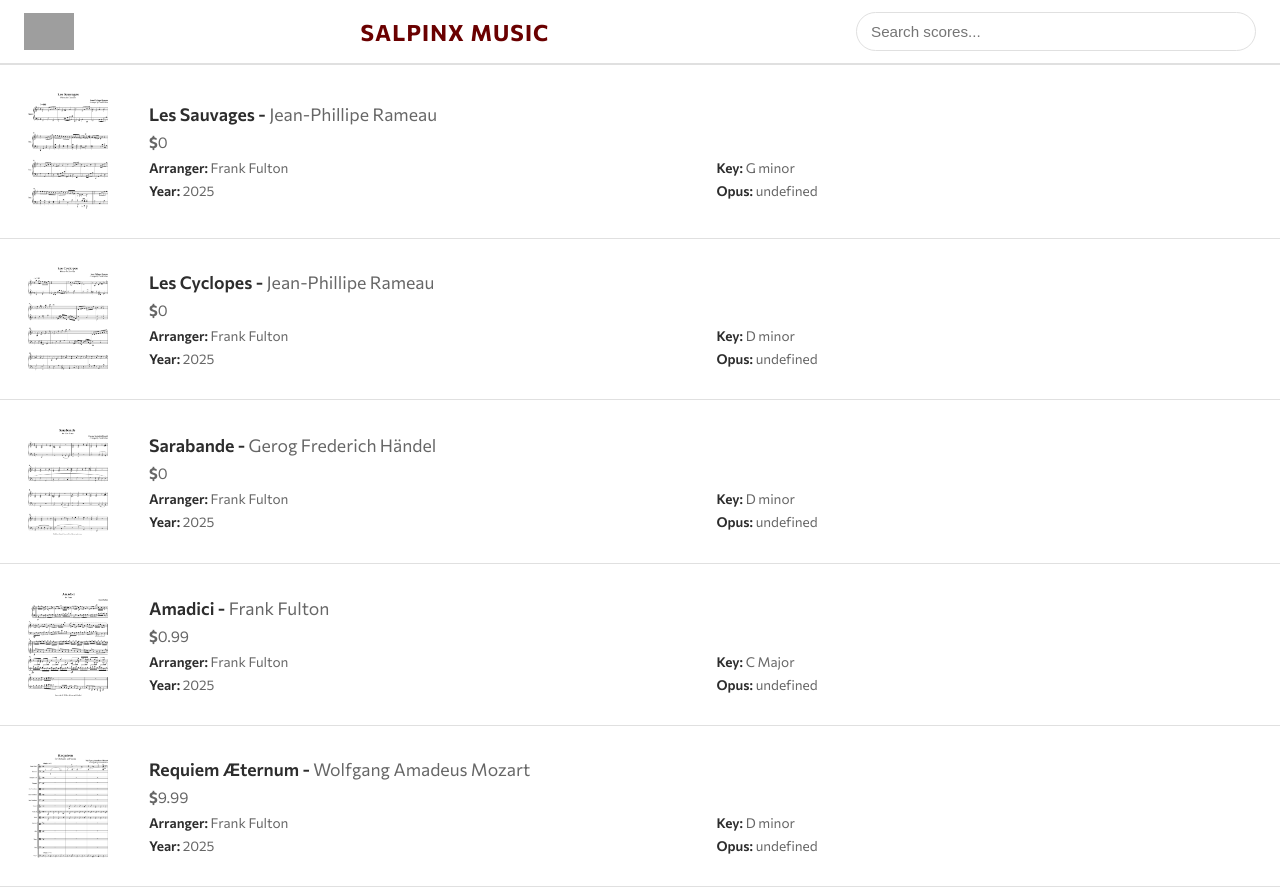
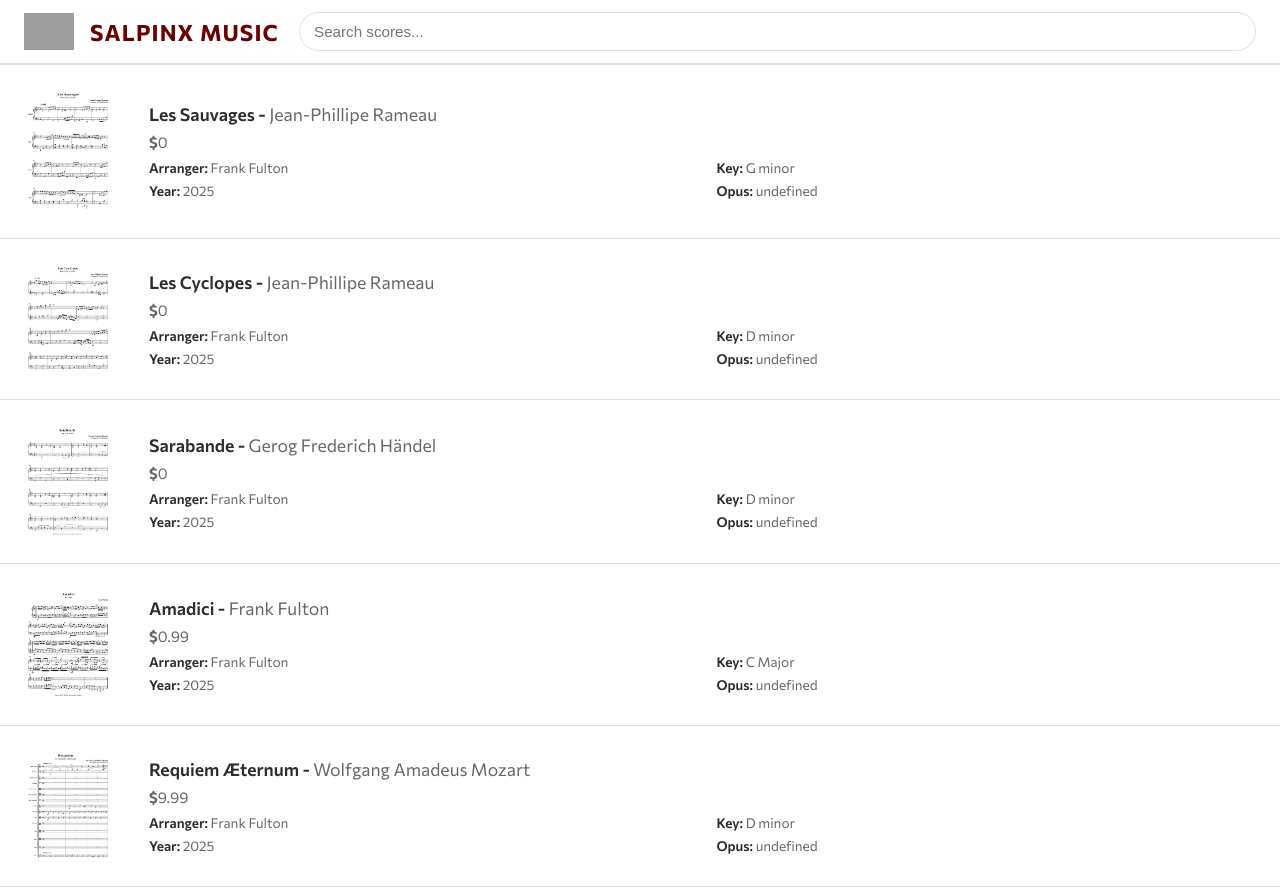
Before and after one commit to salpinxmusicscores/mainsite, a plain HTML site: page index.html in a window 1280 px wide. Drawn offline with Linux system fonts and the light colour scheme; grey boxes are pictures that could not be loaded.

Commit message:
alignment in navbar

```diff
--- a/index.html
+++ b/index.html
@@ -29,7 +29,6 @@
     .navbar {
       display: flex;
       align-items: center;
-      justify-content: space-between;
       background-color: var(--bg);
       border-bottom: 2px solid var(--divider);
       padding: 12px 24px;
@@ -44,12 +43,15 @@
       color: var(--accent);
       text-transform: uppercase;
       letter-spacing: 0.05em;
+
+
     }
 
     .search-container {
       display: flex;
       align-items: center;
-      max-width: 400px;
+
+      width: 10%;
       flex: 1;
       margin-left: 20px;
     }
@@ -64,6 +66,7 @@
       transition: border 0.3s ease;
       background-color: #fff;
       color: var(--text);
+
     }
 
     .search-container input:focus {
@@ -145,6 +148,7 @@
     .score-meta-grid .label {
       font-weight: 600;
       color: var(--text);
+
     }
 
     a {
@@ -185,7 +189,7 @@
 <body>
 
   <div class="navbar">
-    <img src="assets/images/logo-modified.png" class="logo"/><div class="logo"> Salpinx Music</div>
+    <img src="assets/images/logo-modified.png" class="logo"/><div class="logo" style="margin-left: 16px;"> Salpinx Music</div>
     <div class="search-container">
       <input type="text" id="searchInput" placeholder="Search scores..." oninput="filterScores()">
     </div>
```
